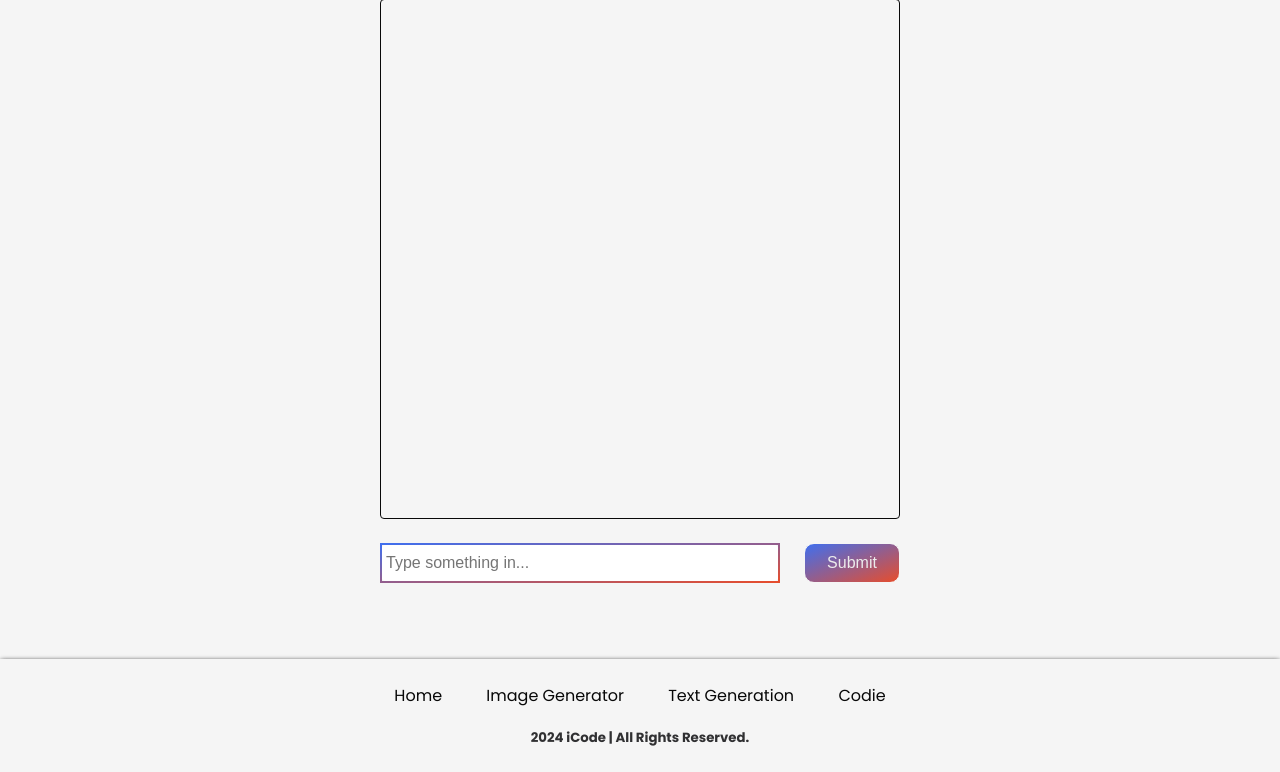
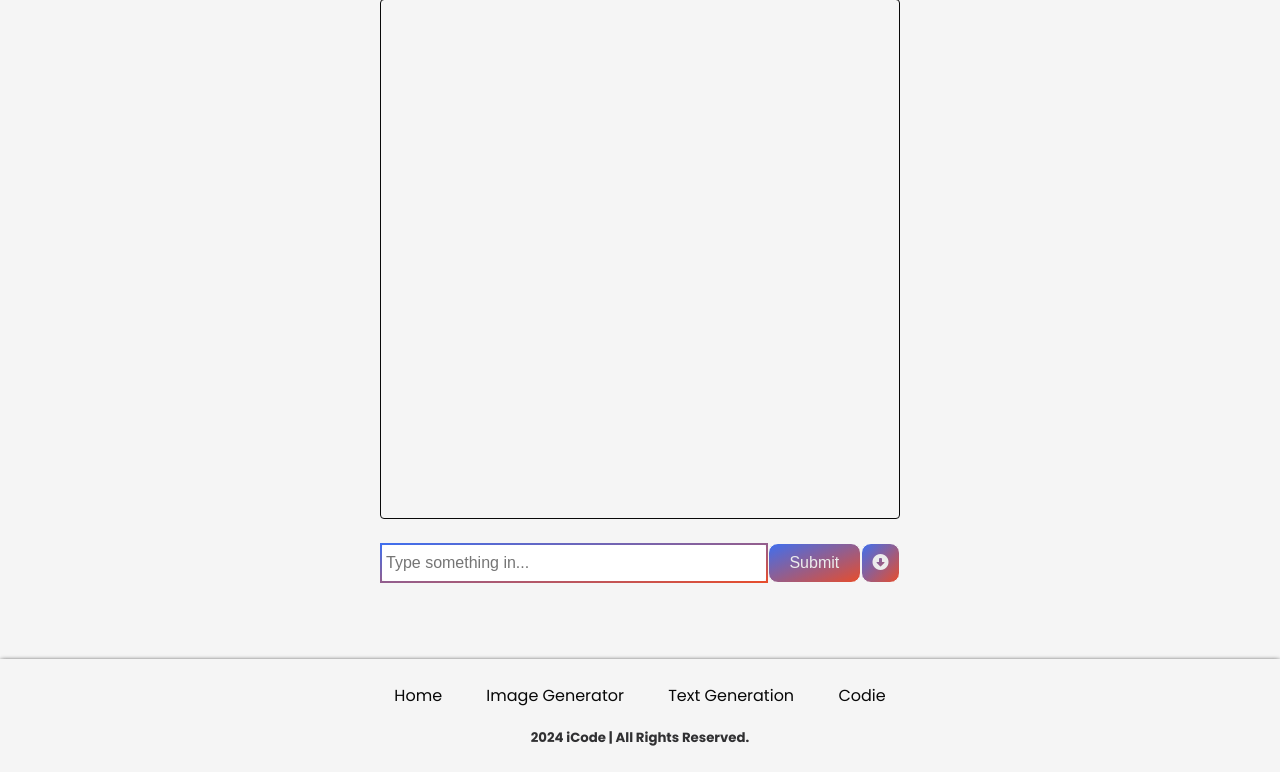
Before and after one commit to NickWickboldt/chatbot, a Flask app: page /pages/imgGen in a window 1280 px wide. Shown: the part 218-990 px from the top of the page. Run offline with Flask 3, Linux system fonts and the light colour scheme; some libraries are stand-ins or nearby versions.

Commit message:
download button added

```diff
--- a/static/styles.css
+++ b/static/styles.css
@@ -51,7 +51,7 @@ a {
     width: 100%;
 }
 
-.tilte{
+.tilte {
     font-size: 3vmin;
     margin-top: 4px;
 }
@@ -244,7 +244,7 @@ a {
     flex-direction: column;
 }
 
-.prompt-input{
+.prompt-input {
     font-size: 2vmin;
     color: var(--darkBlackGrey);
 }
@@ -280,7 +280,8 @@ a {
     outline: none;
 }
 
-.input-container button {
+.submit-btn,
+.download-btn {
     width: 12vmin;
     height: 5vmin;
     border-radius: 10px;
@@ -289,6 +290,11 @@ a {
     background: linear-gradient(to top left, var(--iCodeRed) 0%, var(--iCodeBlue) 100%);
     color: var(--lightGrey);
     border: 1px var(--smokeWhite) solid;
+}
+
+.download-btn {
+    width: 5vmin;
+    height: 5vmin;
 }
 
 .input-container button:hover {
@@ -308,6 +314,4 @@ a {
 
 /* Screen Size */
 
-@media screen and (min-width: 430px) {
-
-}
+@media screen and (min-width: 430px) {}
--- a/templates/index.html
+++ b/templates/index.html
@@ -58,5 +58,6 @@
         </div>
         <h5>2024 iCode | All Rights Reserved.</h5>
     </section>
+    <script src="https://kit.fontawesome.com/f936f45ab8.js" crossorigin="anonymous"></script>
 </body>
 </html>
--- a/templates/pages/codie.html
+++ b/templates/pages/codie.html
@@ -29,5 +29,6 @@
         </div>
         <h5>2024 iCode | All Rights Reserved.</h5>
     </section>
+    <script src="https://kit.fontawesome.com/f936f45ab8.js" crossorigin="anonymous"></script>
 </body>
 </html>
--- a/templates/pages/imgGen.html
+++ b/templates/pages/imgGen.html
@@ -30,6 +30,7 @@
             <div class="input-container">
                 <input class="image-gen-entry" type="text" placeholder="Type something in...">
                 <button class="submit-btn">Submit</button>
+                <button class="download-btn"><i class="fa-solid fa-circle-down"></i></button>
             </div>
         </div>
     </section>
@@ -48,7 +49,7 @@
     <script src="https://cdnjs.cloudflare.com/ajax/libs/jquery/3.6.0/jquery.min.js"></script>
     <script src="https://cdnjs.cloudflare.com/ajax/libs/multer/1.4.3/multer.min.js"></script>
     <script src="{{ url_for('static', filename='stable-diffusion.js') }}" type="module" ></script>
-
+    <script src="https://kit.fontawesome.com/f936f45ab8.js" crossorigin="anonymous"></script>
 </body>
 
 </html>
--- a/templates/pages/textGen.html
+++ b/templates/pages/textGen.html
@@ -42,5 +42,6 @@
         </div>
         <h5>2024 iCode | All Rights Reserved.</h5>
     </section>
+    <script src="https://kit.fontawesome.com/f936f45ab8.js" crossorigin="anonymous"></script>
 </body>
 </html>
```
